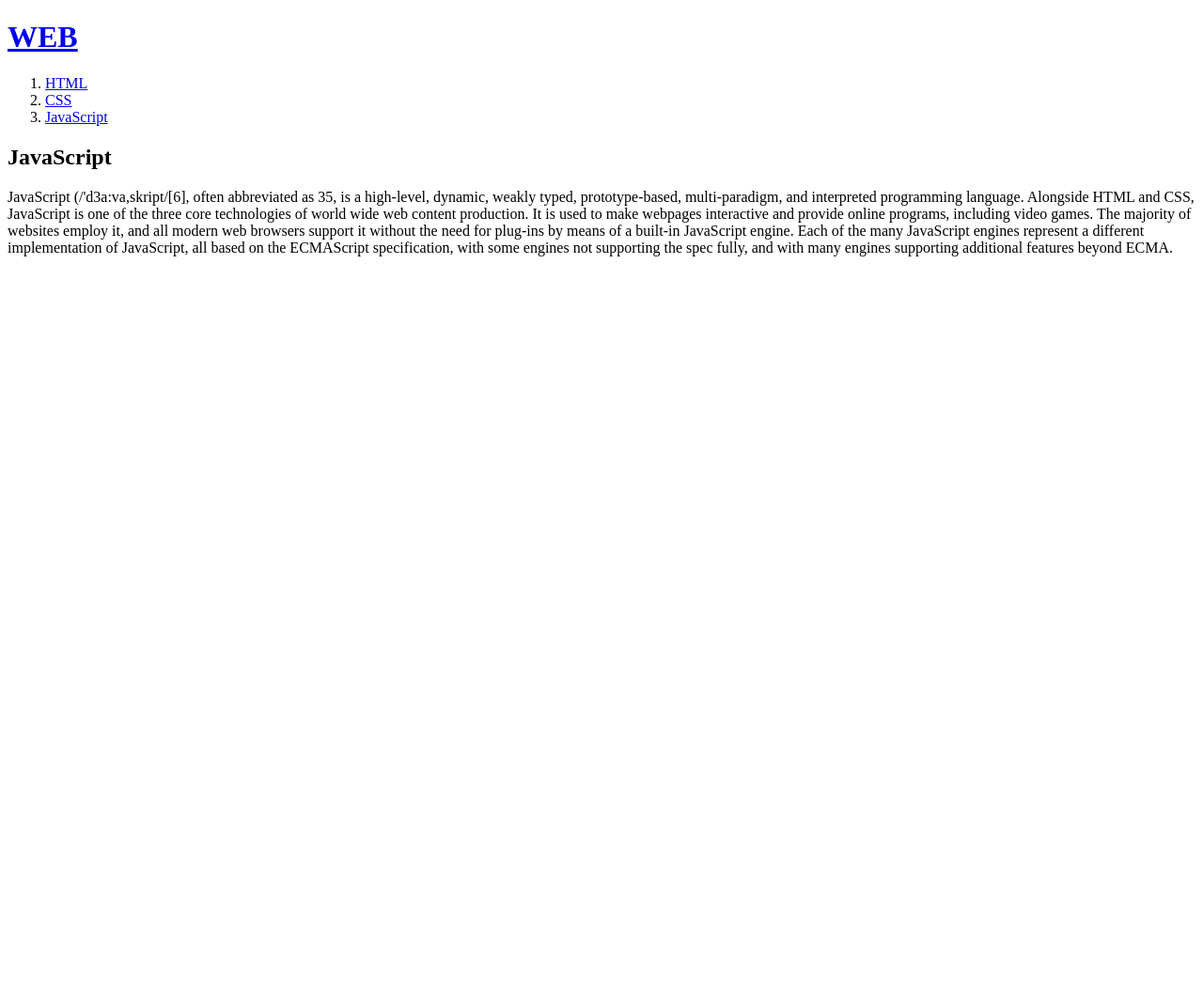
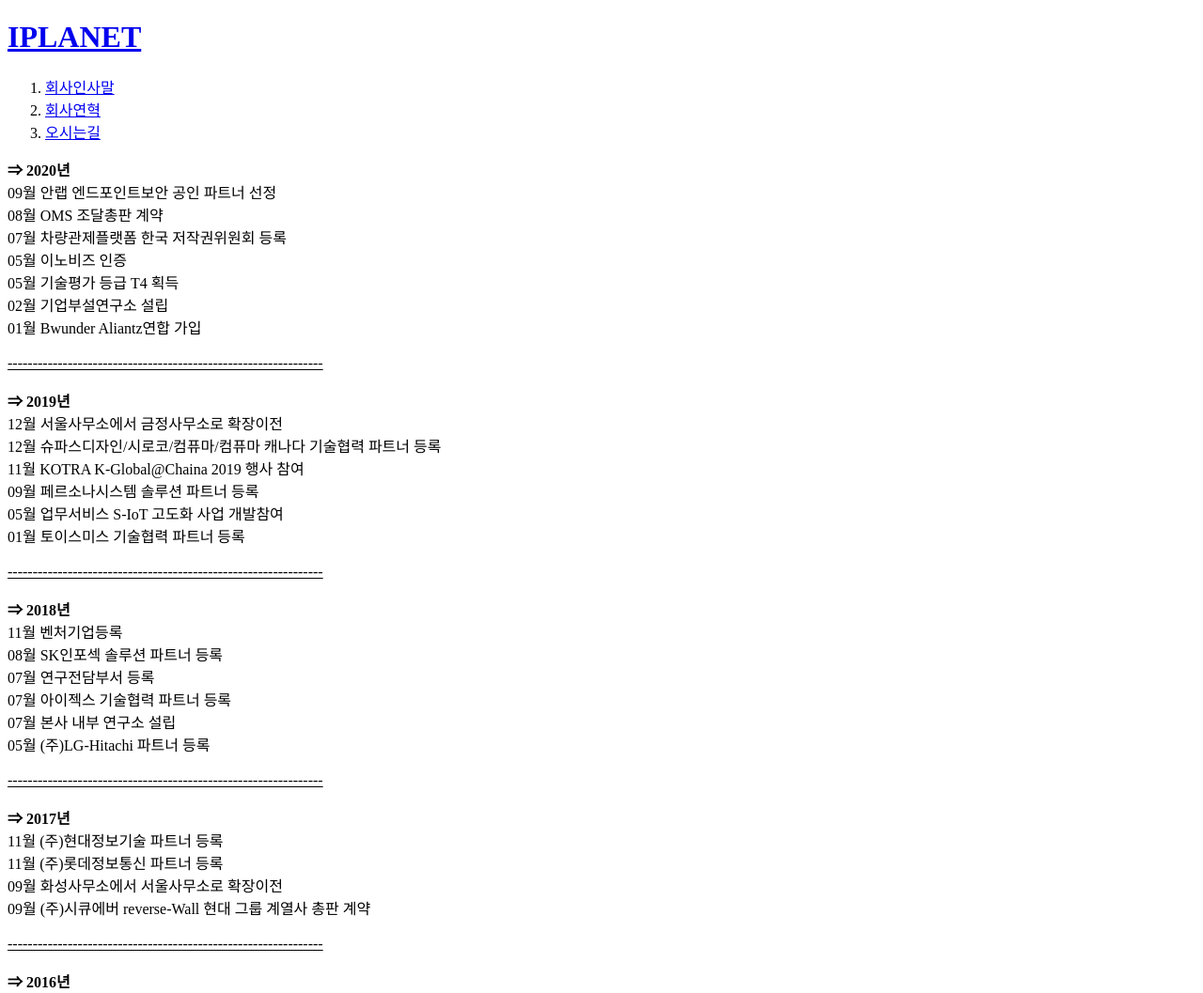
Before and after one commit to yujy12/WEB-First, a plain HTML site: page 3.html in a window 1280 px wide. Shown: the top 1057 px of the page at 94% size. Before the commit the page ends 800 px from the top, so only its background shows below. Drawn offline with Linux system fonts and the light colour scheme.

Commit message:
Add files via upload

```diff
--- a/3.html
+++ b/3.html
@@ -1,19 +1,95 @@
-<!doctype html>
-<html>
+<!DOCTYPE html>
+<html lang="en" dir="ltr">
   <head>
-  <title>WEB1 - JavaScript</title>
     <meta charset="utf-8">
+    <title>IPLANET-회사연혁</title>
   </head>
   <body>
-  <h1><a href="index.html">WEB</a></h1>
+    <h1><a href="1.html">IPLANET</a></h1>
     <ol>
-   <li><a href="1.html">HTML</a></li>
-   <li><a href="2.html">CSS</a></li>
-   <li><a href="3.html">JavaScript</a></li>
+      <li><a href="2.html">회사인사말</a></li>
+      <li><a href="3.html">회사연혁</a></li>
+      <li><a href="4.html">오시는길</a></li>
     </ol>
-  <h2>JavaScript</h2>
     <p>
-    JavaScript (/'d3a:va,skript/[6], often abbreviated as 35, is a high-level, dynamic, weakly typed, prototype-based, multi-paradigm, and interpreted programming language. Alongside HTML and CSS, JavaScript is one of the three core technologies of world wide web content production. It is used to make webpages interactive and provide online programs, including video games. The majority of websites employ it, and all modern web browsers support it without the need for plug-ins by means of a built-in JavaScript engine. Each of the many JavaScript engines represent a different implementation of JavaScript, all based on the ECMAScript specification, with some engines not supporting the spec fully, and with many engines supporting additional features beyond ECMA.
+      <strong>⇒ 2020년</strong>
+      <br>
+          09월 안랩 엔드포인트보안 공인 파트너 선정
+          <br>
+          08월 OMS 조달총판 계약
+          <br>
+          07월 차량관제플랫폼 한국 저작권위원회 등록
+          <br>
+          05월 이노비즈 인증
+          <br>
+          05월 기술평가 등급 T4 획득
+          <br>
+          02월 기업부설연구소 설립
+          <br>
+          01월 Bwunder Aliantz연합 가입
+          <br>
+          <br>
+          <u>---------------------------------------------------------------</u>
+          <br>
+          <br>
+      <strong>⇒ 2019년</strong>
+      <br>
+          12월  서울사무소에서 금정사무소로 확장이전
+          <br>
+          12월 슈파스디자인/시로코/컴퓨마/컴퓨마 캐나다 기술협력 파트너 등록
+          <br>
+          11월 KOTRA K-Global@Chaina 2019 행사 참여
+          <br>
+          09월  페르소나시스템 솔루션 파트너 등록
+          <br>
+          05월  업무서비스 S-IoT 고도화 사업 개발참여
+          <br>
+          01월  토이스미스  기술협력 파트너 등록
+          <br>
+          <br>
+          <u>---------------------------------------------------------------</u>
+          <br>
+          <br>
+      <strong>⇒ 2018년</strong>
+      <br>
+          11월  벤처기업등록
+          <br>
+          08월  SK인포섹 솔루션 파트너 등록
+          <br>
+          07월  연구전담부서 등록
+          <br>
+          07월  아이젝스 기술협력 파트너 등록
+          <br>
+          07월  본사 내부 연구소 설립
+          <br>
+          05월  (주)LG-Hitachi 파트너 등록
+          <br>
+          <br>
+          <u>---------------------------------------------------------------</u>
+          <br>
+          <br>
+      <strong>⇒ 2017년</strong>
+      <br>
+          11월  (주)현대정보기술 파트너 등록
+          <br>
+          11월  (주)롯데정보통신 파트너 등록
+          <br>
+          09월  화성사무소에서 서울사무소로 확장이전
+          <br>
+          09월  (주)시큐에버 reverse-Wall 현대 그룹 계열사 총판 계약
+          <br>
+          <br>
+          <u>---------------------------------------------------------------</u>
+          <br>
+          <br>
+      <strong>⇒ 2016년</strong>
+      <br>
+          08월  (주)안랩 파트너 등록(방화벽, IPS, DDoS)
+          <br>
+          03월  (주)나일소프트 파트너 등록(로그분석 및 취약점 분석)
+          <br>
+          01월  (주)아이플래닛 설립
+          <br>
 </p>
   </body>
 </html>
```
Also changed, not shown: 1.html (+11 -35 lines), 2.html (+28 -9 lines), 4.html (added, +25 -0 lines), ICT융합서비스.html (added, +14 -0 lines), SI및개발서비스.html (added, +14 -0 lines), 정보보호서비스.html (added, +14 -0 lines), 지속적인유지보수서비스.html (added, +13 -0 lines), 차량관제서비스.html (added, +14 -0 lines), 통합관제서비스.html (added, +12 -0 lines), Atomfield.png (added), gifimage.gif (added), 1 other file. Lines whose indentation alone changed are shown as unchanged.
